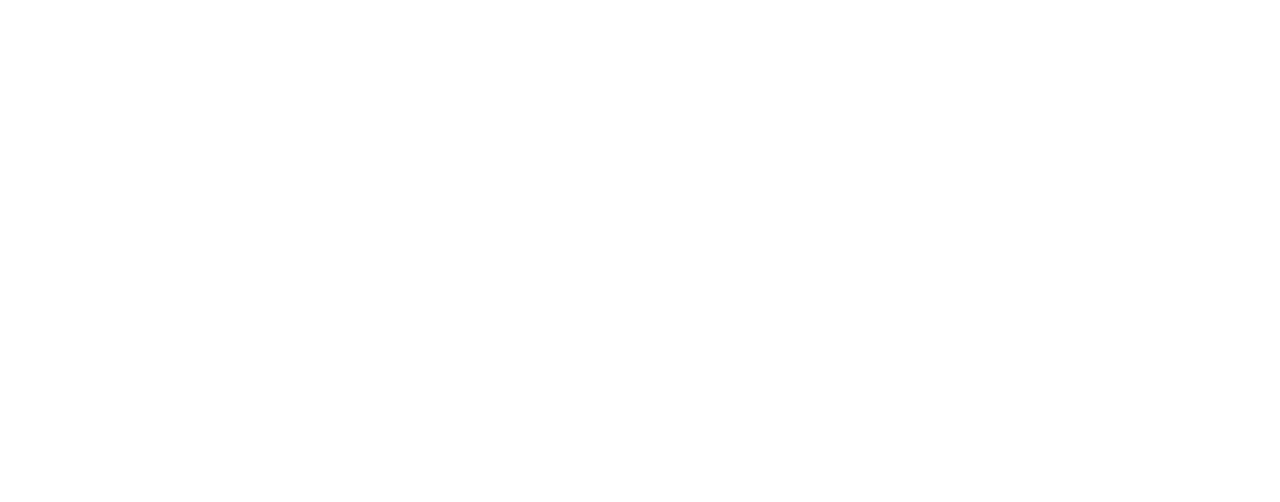
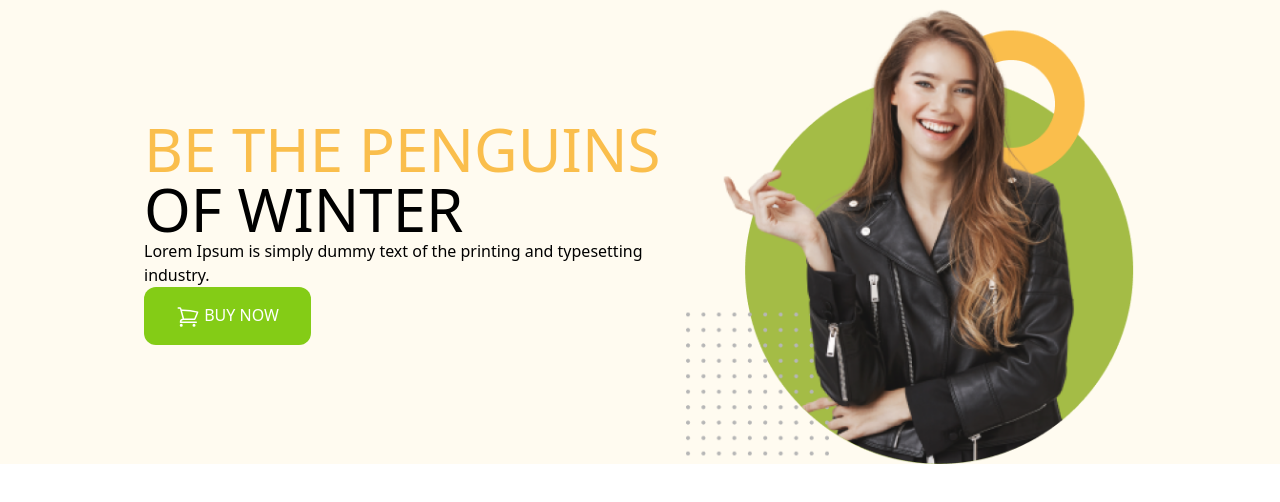
Before and after one commit to Chumki111/penguin-fashon-website, a plain HTML site: page index.html in a window 1280 px wide. Drawn offline with nearby package versions, Linux system fonts and the light colour scheme.

Commit message:
added banner section

```diff
--- a/index.html
+++ b/index.html
@@ -7,6 +7,33 @@
     <script src="https://cdn.tailwindcss.com"></script>
 </head>
 <body>
+    <header class="bg-[#FFFBF0]">
+        <!-- navber-section -->
+        <nav>
 
+        </nav>
+        <!-- banner-sction -->
+        <div class="flex justify-between items-center px-36">
+            <div>
+                 <h1 class="text-6xl uppercase">
+                    <span class="text-[#FABE4C]">Be the Penguins <br> </span>
+                    of Winter</h1>
+                    <p>Lorem Ipsum is simply dummy text of the printing
+                        and typesetting industry.</p>
+                    <button class="py-4 px-8 bg-lime-500 text-1xl rounded-xl font-medium text-white uppercase">
+                        <svg xmlns="http://www.w3.org/2000/svg" fill="none" viewBox="0 0 24 24" stroke-width="1.5" stroke="currentColor" class="w-6 h-6 inline">
+                            <path stroke-linecap="round" stroke-linejoin="round" d="M2.25 3h1.386c.51 0 .955.343 1.087.835l.383 1.437M7.5 14.25a3 3 0 00-3 3h15.75m-12.75-3h11.218c1.121-2.3 2.1-4.684 2.924-7.138a60.114 60.114 0 00-16.536-1.84M7.5 14.25L5.106 5.272M6 20.25a.75.75 0 11-1.5 0 .75.75 0 011.5 0zm12.75 0a.75.75 0 11-1.5 0 .75.75 0 011.5 0z" />
+                          </svg>
+
+                        Buy Now</button>
+            </div>
+            <div>
+                <img src="./images/model.png" alt="">
+            </div>
+        </div>
+    </header>
+    <main>
+
+    </main>
 </body>
 </html>
```
